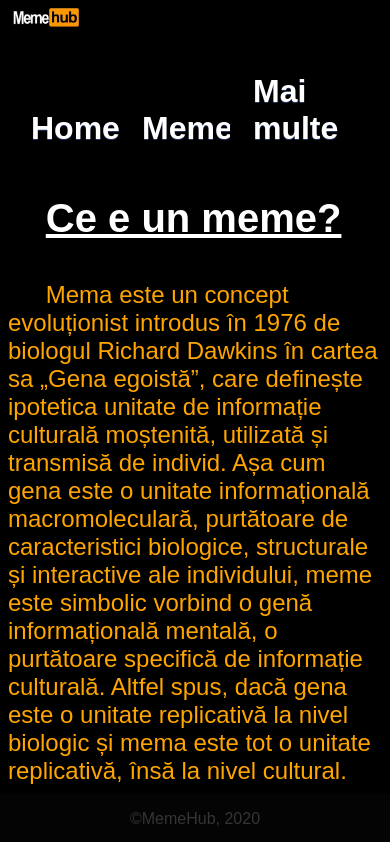
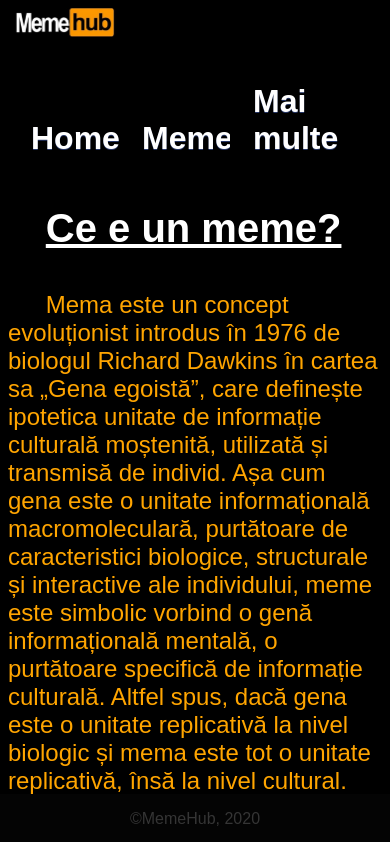
Before and after one commit to BisericaCatolica/bisericacatolica.github.io, a plain HTML site: page index-mobil.html in a window 390 px wide. Shown: the top 842 px of the page. Drawn offline with Linux system fonts and the light colour scheme.

Commit message:
Update index-mobil.html

```diff
--- a/index-mobil.html
+++ b/index-mobil.html
@@ -9,7 +9,7 @@
       <link rel="stylesheet" type="text/css" href="stil.css">
   </head>
   <body>
-    <h1>    <img src='imagini/memehub.jpg' style='height:auto;width:20%' align="top">
+    <h1>    <img src='imagini/memehub.jpg' style='height:auto;width:30%' align="top">
 	<br></br>
       <a href="index.html" class="button1" style='width:15%;font-size:100%'>Home</a>
       <a href="memeuri.html" class="button1" style='width:15%;font-size:100%'>Memeuri</a>
```
